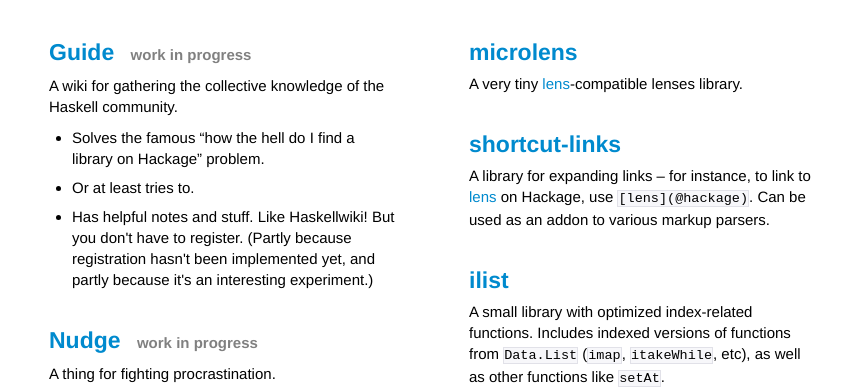
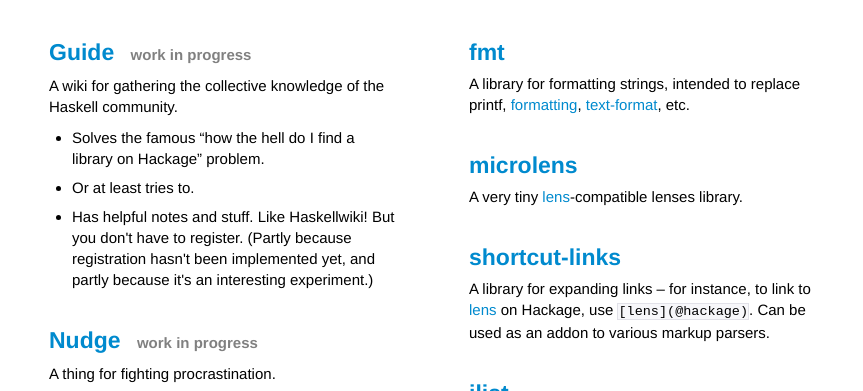
Before and after one commit to aelve/aelve.com, a plain HTML site: page index.html in a window 1280 px wide. Shown: the part 311-702 px from the top of the page, without its empty margins (208-1071 px from the left). Drawn offline with Linux system fonts and the light colour scheme.

Commit message:
Add `fmt`

```diff
--- a/index.html
+++ b/index.html
@@ -73,6 +73,15 @@
 <div class="column">
     <h2>Haskell libraries</h2>
     <div class="item">
+        <h3><a href="https://github.com/aelve/fmt">
+            fmt</a></h3>
+        <p>A library for formatting strings, intended to
+           replace printf,
+           <a href="https://hackage.haskell.org/package/formatting">formatting</a>,
+           <a href="https://hackage.haskell.org/package/text-format">text-format</a>,
+           etc.</p>
+    </div>
+    <div class="item">
         <h3><a href="https://github.com/aelve/microlens">
             microlens</a></h3>
         <p>A very tiny
```
